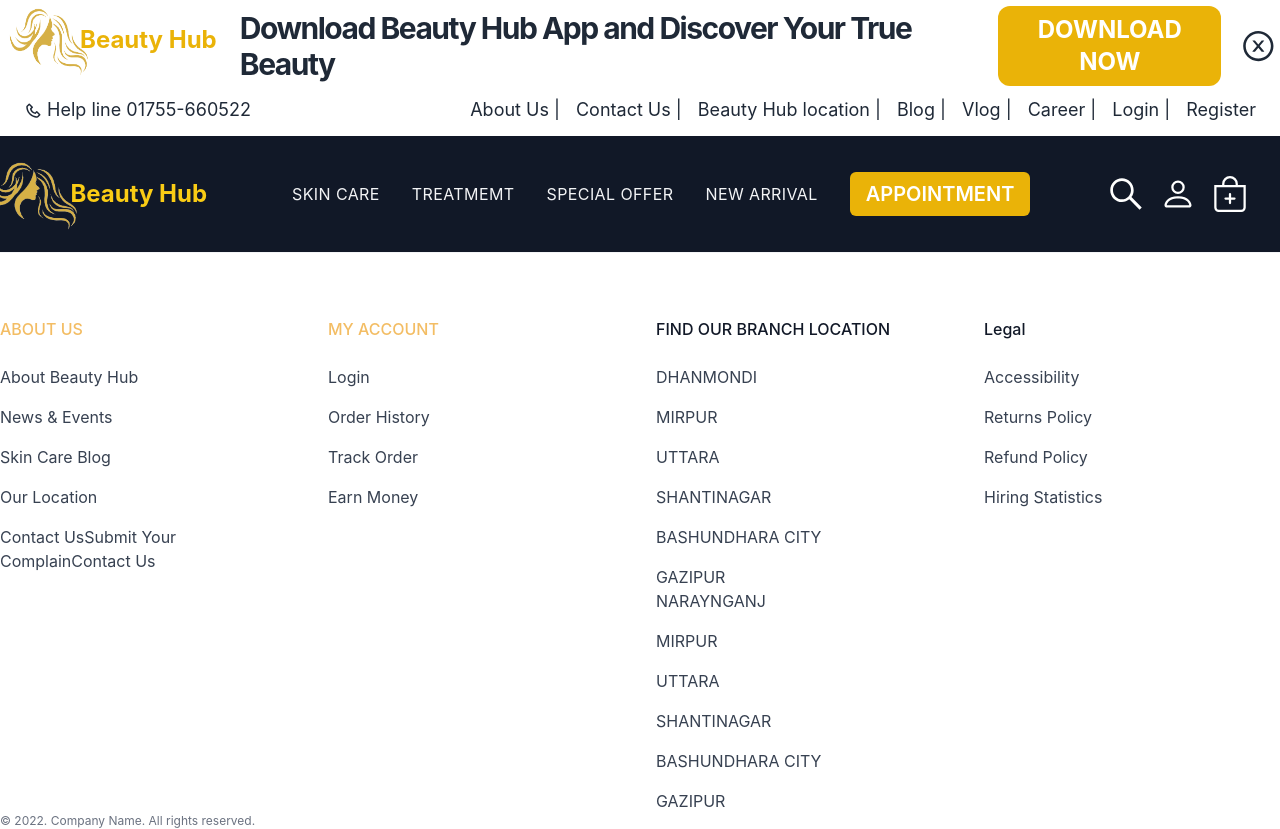
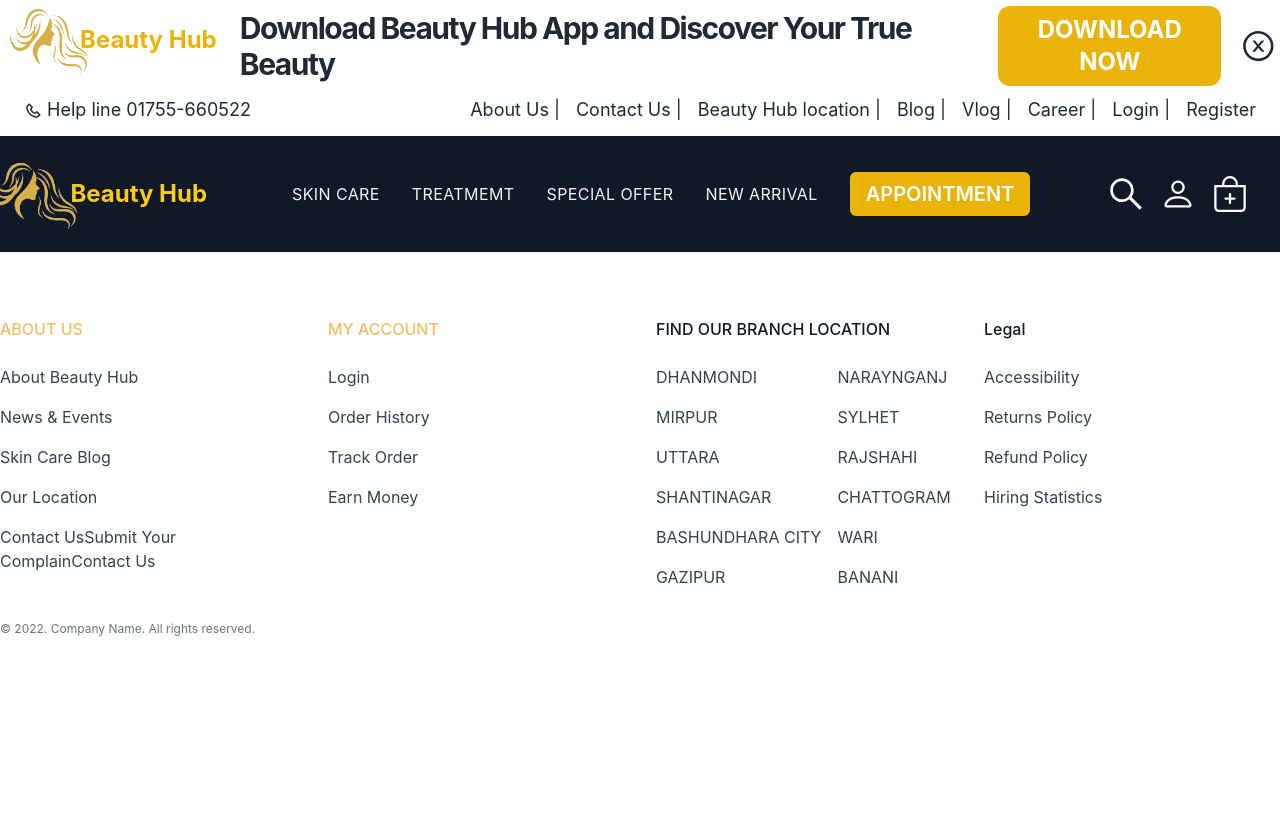
Before and after one commit to summenurfatema/beauty-hub, a React (Create React App) app: page / in a window 1280 px wide. After the commit the page ends 800 px from the top, so only its background shows below. Built offline with nearby package versions, Linux system fonts and the light colour scheme.

Commit message:
footer added

```diff
--- a/src/pages/Footer/Footer.js
+++ b/src/pages/Footer/Footer.js
@@ -2,7 +2,7 @@
 
 const Footer = () => {
     return (
-        <div>
+
         <div
             class="grid grid-cols-1 gap-8 pt-8 border-t border-gray-100 base:grid-cols-2 lg:grid-cols-4 lg:pt-16"
         >
@@ -84,7 +84,8 @@
             <div>
                 <p class="font-medium text-gray-900">FIND OUR BRANCH LOCATION</p>
 
-                    <nav aria-label="Footer Navigation - Company flex space-x-4" class="mt-6">
+                <nav aria-label="Footer Navigation - Company" class="mt-6">
+                    <div className='flex space-x-4'>
                         <ul class="space-y-4 text-base">
                             <li>
                                 <a href=" " class="text-gray-700 transition hover:opacity-75">
@@ -130,33 +131,34 @@
 
                             <li>
                                 <a href=" " class="text-gray-700 transition hover:opacity-75">
-                                    MIRPUR
+                                    SYLHET
                                 </a>
                             </li>
 
                             <li>
                                 <a href=" " class="text-gray-700 transition hover:opacity-75">
-                                    UTTARA
+                                    RAJSHAHI
                                 </a>
                             </li>
 
                             <li>
                                 <a href=" " class="text-gray-700 transition hover:opacity-75">
-                                    SHANTINAGAR
+                                    CHATTOGRAM
                                 </a>
                             </li>
 
                             <li>
                                 <a href=" " class="text-gray-700 transition hover:opacity-75">
-                                    BASHUNDHARA CITY
+                                    WARI
                                 </a>
                             </li>
                             <li>
                                 <a href=" " class="text-gray-700 transition hover:opacity-75">
-                                    GAZIPUR
+                                    BANANI
                                 </a>
                             </li>
                         </ul>
+                    </div>
                 </nav>
             </div>
 
@@ -191,7 +193,9 @@
                     </ul>
                 </nav>
             </div>
-            </div>
+
+
+
 
             <p class="text-xs text-gray-500">
                 &copy; 2022. Company Name. All rights reserved.
```
Lines whose indentation alone changed are shown as unchanged.
